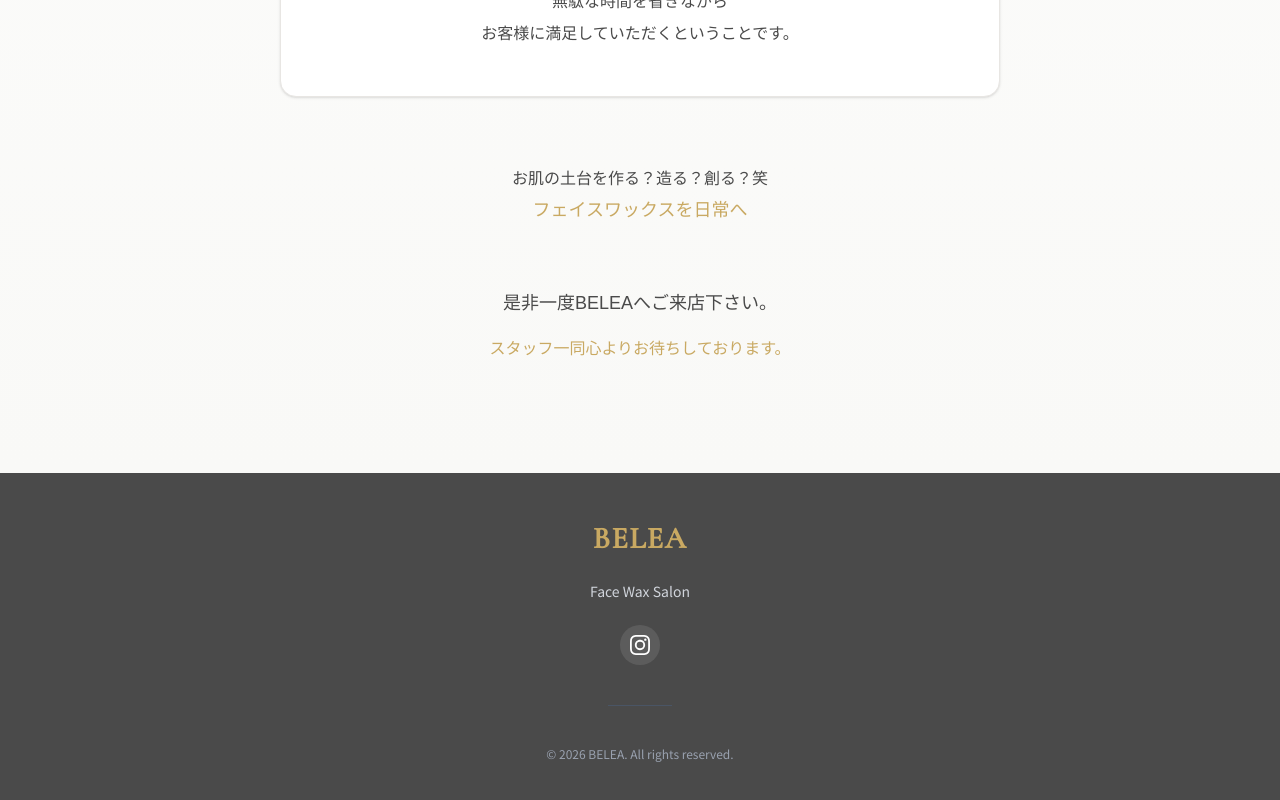
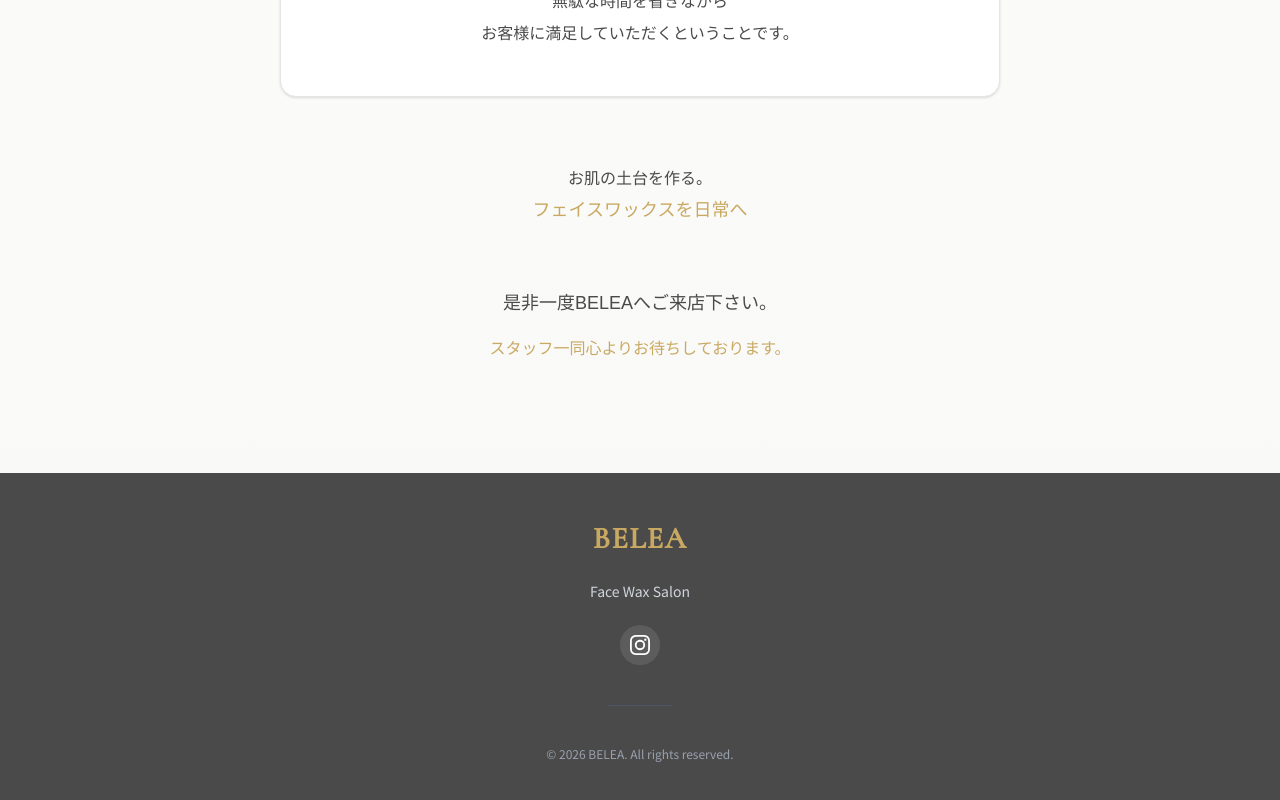
Before and after one commit to tomoking11423-del/belea-website, a Next.js app: page /concept in a window 1280 px wide. Shown: the part 1428-2228 px from the top of the page. Built offline with nearby package versions, Linux system fonts and the light colour scheme.

Commit message:
「お肌の土台を作る」に修正

```diff
--- a/src/components/sections/BrandStory.tsx
+++ b/src/components/sections/BrandStory.tsx
@@ -146,7 +146,7 @@
           className="mb-16"
         >
           <p className="text-[#4A4A4A] leading-loose text-center">
-            お肌の土台を作る？造る？創る？笑
+            お肌の土台を作る。
             <br />
             <span className="text-[#C9A962] font-medium text-lg">フェイスワックスを日常へ</span>
           </p>
```
